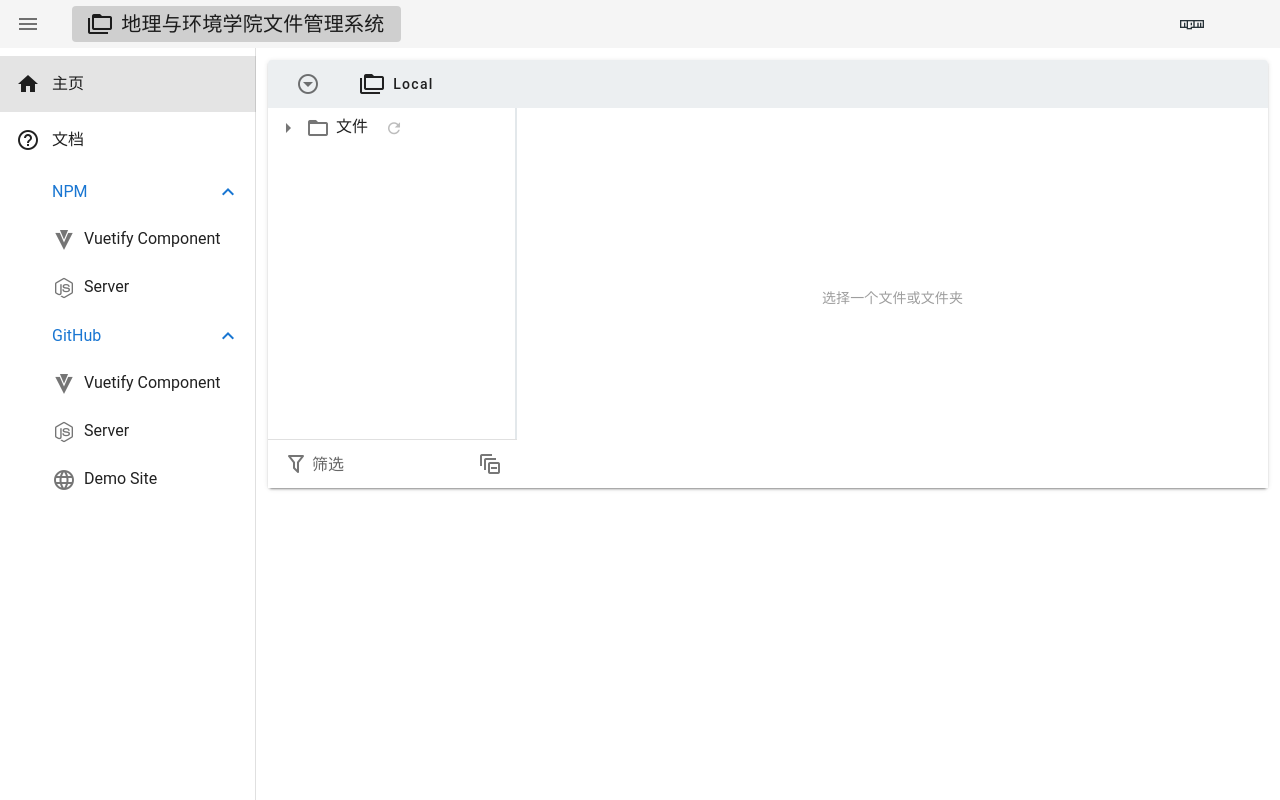
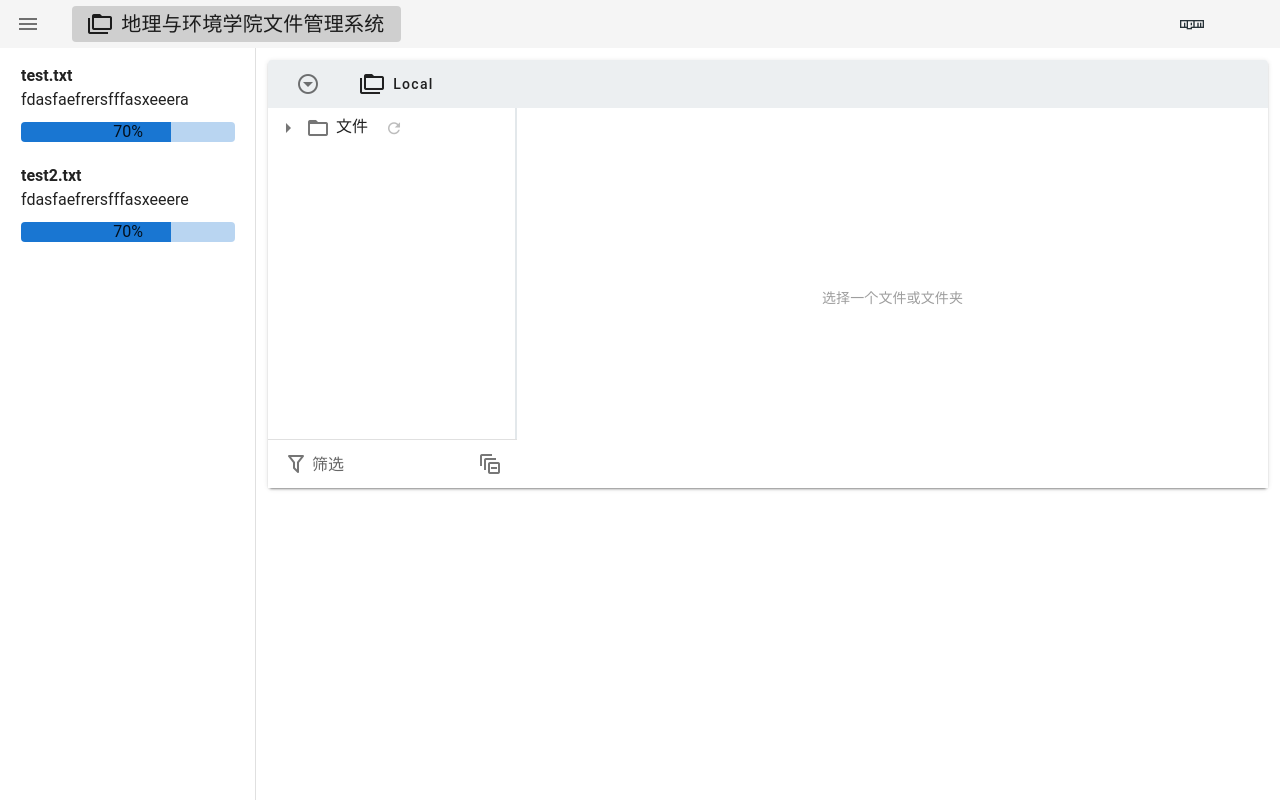
Before and after one commit to TieString/VueFile, a Vue app: page / in a window 1280 px wide. Built offline with nearby package versions, Linux system fonts and the light colour scheme; a small style sheet from the web is missing.

Commit message:
进度条

```diff
--- a/src/components/FileBrowser.vue
+++ b/src/components/FileBrowser.vue
@@ -199,12 +199,11 @@ export default {
         }
 
         /* 断点续传 */
-        let db = openIndexedDB('multipartyUpload').then(async (database) => {
-            db = database
+        openIndexedDB('multipartyUpload').then(async (database) => {
             let files = await getAllDataByStore(database, 'multipartyUpload')
             for (let file of files) {
                 let url = endpoints.multipartyUpload.url
-                    .replace(new RegExp('{storage}', 'g'), this.storage)
+                    .replace(new RegExp('{storage}', 'g'), 'local')
                     .replace(new RegExp('{path}', 'g'), this.path)
 
                 let chunks = await getFileChunks(file.file, Math.pow(1024, 2))
@@ -236,7 +235,7 @@ export default {
                         method: 'get',
                         params: { hash, type, name, chunksCount: chunks.length }
                     }).then(result => {
-                        deleteData(db, 'multipartyUpload', hash)
+                        deleteData(database, 'multipartyUpload', hash)
                     })
                 }
             }
--- a/src/components/Navbar.vue
+++ b/src/components/Navbar.vue
@@ -20,78 +20,32 @@
             </div>
         </v-app-bar>
         <v-navigation-drawer v-model="drawer" fixed app :clipped="$vuetify.breakpoint.lgAndUp">
-            <v-list>
-                <v-list-item to="/">
-                    <v-list-item-icon>
-                        <v-icon>mdi-home</v-icon>
-                    </v-list-item-icon>
-                    <v-list-item-title class="ml-n5">主页</v-list-item-title>
-                </v-list-item>
-                <v-list-item to="/" disabled>
-                    <v-list-item-icon>
-                        <v-icon>mdi-help-circle-outline</v-icon>
-                    </v-list-item-icon>
-                    <v-list-item-title class="ml-n5">文档</v-list-item-title>
-                </v-list-item>
-
-                <v-list-group prepend-icon="mdi-npm-variant-outline" no-action :value="true">
-                    <template v-slot:activator>
-                        <v-list-item-content class="ml-n5">
-                            <v-list-item-title>NPM</v-list-item-title>
-                        </v-list-item-content>
-                    </template>
-                    <v-list-item href="https://www.npmjs.com/package/vuetify-file-browser" target="_blank">
-                        <v-list-item-content class="ml-n5">
-                            <v-list-item-title>
-                                <v-icon left>mdi-vuetify</v-icon>Vuetify Component
-                            </v-list-item-title>
-                        </v-list-item-content>
-                    </v-list-item>
-                    <v-list-item href="https://www.npmjs.com/package/vuetify-file-browser-server" target="_blank">
-                        <v-list-item-content class="ml-n5">
-                            <v-list-item-title>
-                                <v-icon left>mdi-nodejs</v-icon>Server
-                            </v-list-item-title>
-                        </v-list-item-content>
-                    </v-list-item>
-                </v-list-group>
-                <v-list-group prepend-icon="mdi-github-circle" no-action :value="true">
-                    <template v-slot:activator>
-                        <v-list-item-content class="ml-n5">
-                            <v-list-item-title>GitHub</v-list-item-title>
-                        </v-list-item-content>
-                    </template>
-                    <v-list-item href="https://github.com/semeniuk/vuetify-file-browser" target="_blank">
-                        <v-list-item-content class="ml-n5">
-                            <v-list-item-title>
-                                <v-icon left>mdi-vuetify</v-icon>Vuetify Component
-                            </v-list-item-title>
-                        </v-list-item-content>
-                    </v-list-item>
-                    <v-list-item href="https://github.com/semeniuk/vuetify-file-browser-server" target="_blank">
-                        <v-list-item-content class="ml-n5">
-                            <v-list-item-title>
-                                <v-icon left>mdi-nodejs</v-icon>Server
-                            </v-list-item-title>
-                        </v-list-item-content>
-                    </v-list-item>
-                    <v-list-item href="https://github.com/semeniuk/vuetify-file-browser-demo" target="_blank">
-                        <v-list-item-content class="ml-n5">
-                            <v-list-item-title>
-                                <v-icon left>mdi-web</v-icon>Demo Site
-                            </v-list-item-title>
-                        </v-list-item-content>
-                    </v-list-item>
-                </v-list-group>
-            </v-list>
+            <Progress v-for="file of filesUploading" :key="file.fileHash" :fileInfo='file'>
+            </Progress>
         </v-navigation-drawer>
     </div>
 </template>
 
 <script>
+import Progress from '../components/Progress.vue'
 export default {
+    components: {
+        Progress
+    },
     data: () => ({
-        drawer: null
+        drawer: null,
+        filesUploading: [
+            {
+                filename: 'test.txt',
+                hash: 'fdasfaefrersfffasxeeera',
+                progress: 70
+            },
+            {
+                filename: 'test2.txt',
+                hash: 'fdasfaefrersfffasxeeere',
+                progress: 70
+            }
+        ]
     })
 }
 </script>
--- /dev/null
+++ b/src/components/Progress.vue
@@ -0,0 +1,35 @@
+<template>
+    <v-list class="outer-container">
+        <div class="fileInfo">
+            <span class="fileName"><strong>{{ fileInfo.filename }}</strong></span>
+            <span class="fileHash">{{ fileInfo.hash }} </span>
+        </div>
+        <div class="fileProgress">
+            <v-progress-linear v-model="fileInfo.progress" height="20" rounded>
+                {{ Math.ceil(fileInfo.progress) }}%
+            </v-progress-linear>
+        </div>
+    </v-list>
+</template>
+<script>
+export default {
+    props: {
+        fileInfo: { type: Object, default: null }
+    }
+}
+</script>
+<style lang="scss" scoped>
+.outer-container {
+    border: 1px solid rgb(218, 218, 218);
+    padding: 5px 20px;
+    margin-top: 10px;
+
+    .fileInfo{
+        margin-bottom: 10px;
+
+        .fileName{
+            display: block;
+        }
+    }
+}
+</style>
--- a/src/components/Upload.vue
+++ b/src/components/Upload.vue
@@ -59,7 +59,7 @@
                 </v-btn>
             </v-toolbar>
             <v-overlay :value="uploading" :absolute="true" color="white" opacity="0.9">
-                <v-progress-linear v-model="progress" height="25" striped rounded reactiv>
+                <v-progress-linear v-model="progress" height="25" rounded reactiv>
                     <strong>{{ Math.ceil(progress) }}%</strong>
                 </v-progress-linear>
                 <v-btn depressed color="error" @click="cancelMultipartyUpload" class="mx-1">
```
